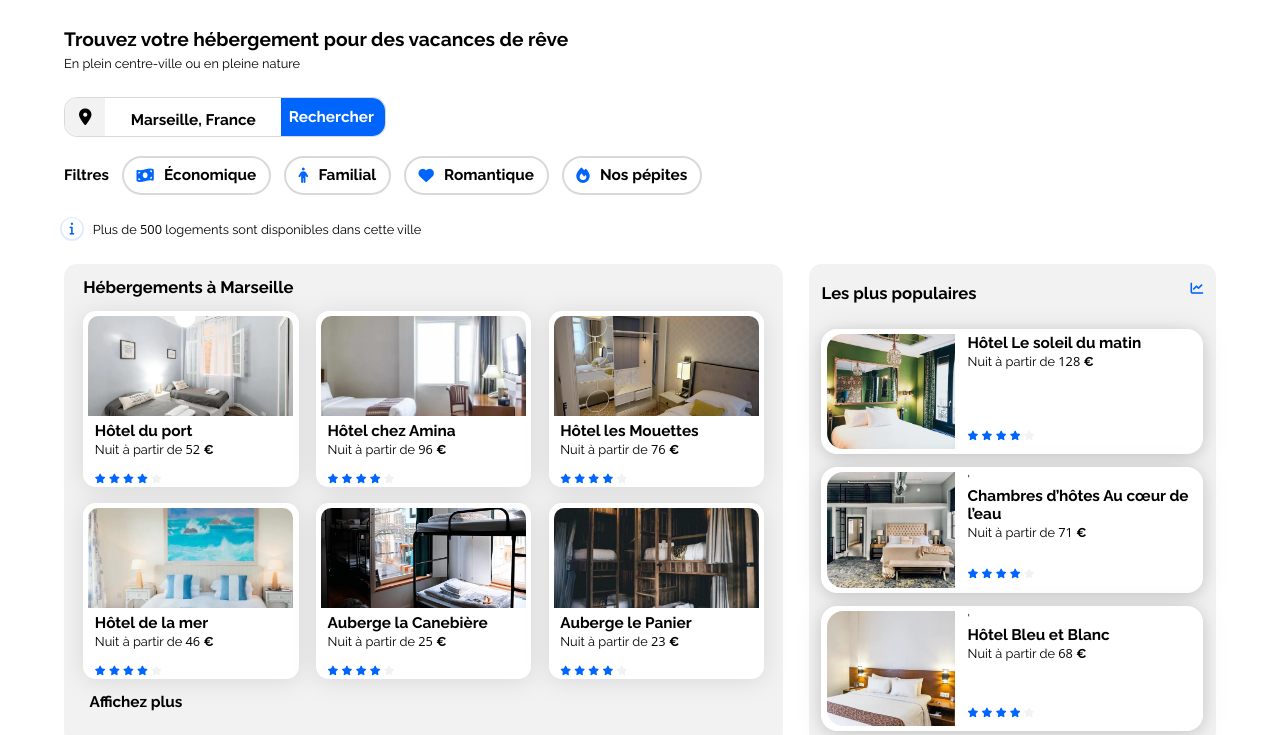
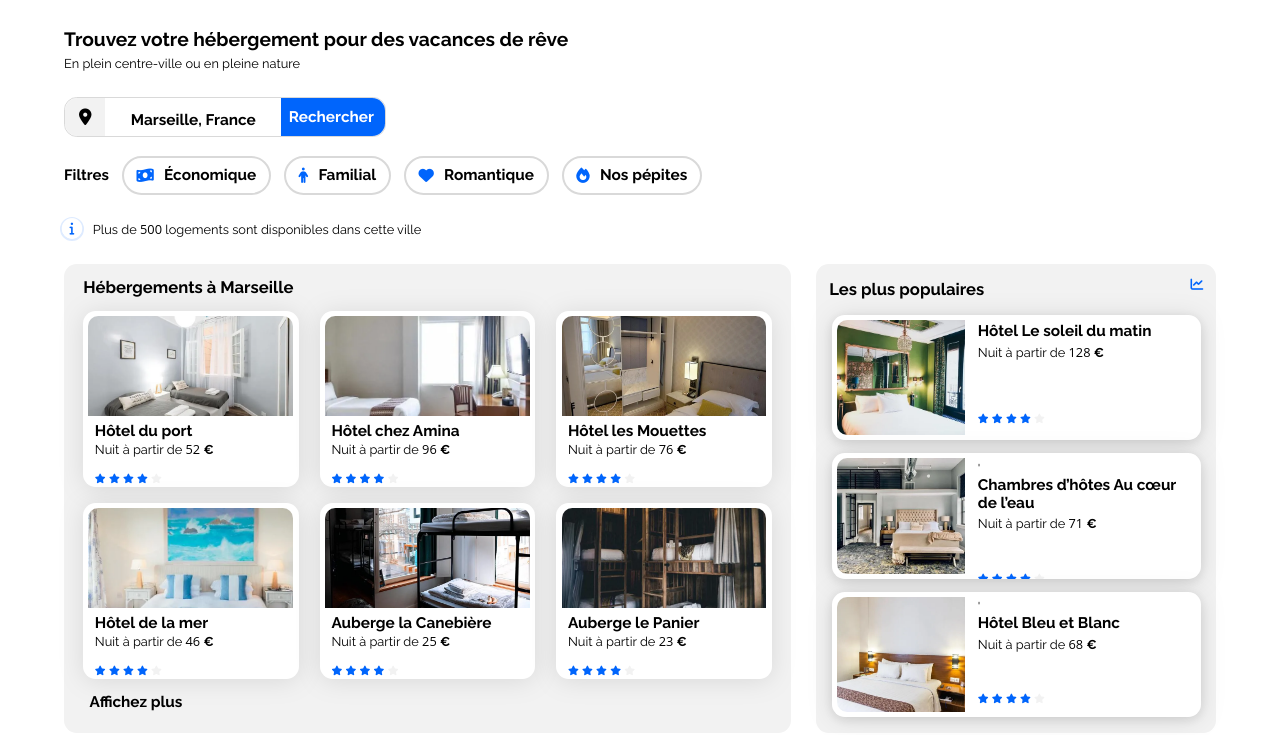
Before and after one commit to trackozor/p2_booki, a plain HTML site: page index.html in a window 1280 px wide. Shown: the part 73-808 px from the top of the page. Drawn offline with Linux system fonts and the light colour scheme.

Commit message:
autocommit-vs

```diff
--- a/css/style.css
+++ b/css/style.css
@@ -99,9 +99,10 @@ a {
 
 /* Style des titres des cartes */
 .card-title {
-    font-size: 1.2vw; /* Taille des titres des cartes */
+    font-size: 1.vw; /* Taille des titres des cartes */
     margin-top: 0; /* Suppression marge haute */
     margin-bottom: 0; /* Suppression marge basse */
+    font-size: 1.2vw;
 }
 
 /*Style du text a l intérieur de la carte*/
@@ -198,6 +199,8 @@ li {
     margin-bottom: 2vw;/**/
 
 }
+
+/* Style pour la zone de recherche*/
 .research-txt h2{
     margin-bottom: 0.5vw; /* Suppression de la marge basse*/
     font-size: 1.5vw; /* taille de la police correspondant a 1.5% de la largeur de l'écran*/
@@ -439,56 +442,73 @@ li {
 /* Section Populaires occupant 32% de la largeur */
 .populaires {
     width: 32vw; /* La section Populaires occupe 32% de la largeur de son parent */
-    display: flex;
-    flex-direction: column;
-    justify-content: space-between;
+    display: flex;/* Utilise flexbox pour aligner les éléments*/
+    flex-direction: column;/* alignement en colonne*/
+    justify-content: space-between; /* Repartis également l 'espace entre ls éléments*/
 }
-
 /* Titre de la section Populaires avec icône */
 .populaires-title {
     display: flex; /* Aligne l'icône et le texte horizontalement */
     justify-content: space-between; /* Espace le texte et l'icône */
-    padding-top: 0.5vw;/**/;
+    padding-top: 0.2vw;/* Espace intérieur haut correspondant à 0.5% de la largeur de l'écran */;
 }
 
 /* Style des cartes dans la section Populaires */
+.populaires-cards{
+    display: flex;/* utilise flexbox pour aligner les éléments*/
+    flex-direction: column;/* Alignement en colonne */
+    gap: 1vw;/* Espace entre les cartes */
+    padding:0.2vw;/* Espace intérieur correspondant à 0.2% de la largeur total de l'écran*/
+}
+
+/* Style de l intérieur cartes dans la section Populaires */
 .populaires-cards .card {
     display: flex; /* Aligne l'image et le texte en ligne */
     flex-direction: row; /* Aligne les éléments horizontalement */
     background-color: #fff; /* Fond blanc pour les cartes */
-    border-radius: 1rem; /* Bords arrondis */
-    box-shadow: 0 0.1875rem 0.9375rem rgba(0, 0, 0, 0.1); /* Ombre sous la carte */
+    border-radius: 1vw; /* Bords arrondis */
+    box-shadow: 0 0.1875vw 0.9375vw rgba(0, 0, 0, 0.1); /* Ombre sous la carte */
     overflow: hidden; /* Empêche le contenu de dépasser les bords arrondis */
     height: 9vw;
-    margin-top: 1vw;
 }
 
 /* Style des images dans les cartes Populaires */
 .populaires-cards img {
     width: 10vw; /* L'image occupe 33% de la largeur de la carte */
     object-fit: cover; /* L'image remplit son conteneur sans être déformée */
-    border-top-left-radius: 1rem; /* Arrondit le coin supérieur gauche */
-    border-bottom-left-radius: 1rem; /* Arrondit le coin inférieur gauche */
+    border-top-left-radius: 0.8vw; /* Arrondit le coin supérieur gauche */
+    border-bottom-left-radius: 0.8vw; /* Arrondit le coin inférieur gauche */
 }
 
 /* Contenu textuel des cartes Populaires */
 .populaires-cards .card-content {
     width: 18vw; /* Le texte occupe 67% de la carte */
-    padding-left: 1vw; /* Espace entre l'image et le texte */
-    display: flex;
+    padding: 0.2vw 1vw; /* Espace entre l'image et le texte */
+    display: flex;/* Utilise flexbox pour aligner les éléments*/
     flex-direction: column; /* Le texte est aligné verticalement */
+    margin-top: 0;
+    box-sizing: border-box;
     justify-content: space-between;
-    margin-top: 0;
 }
 
+.populaires-cards .card-txt{
+    margin: 0;
+    padding: 0 ;
+    display: flex;
+    flex-direction: column;
+    justify-content: space-between;
+    box-sizing: border-box;
+}
 /* Pas de marges pour le sous-titre des cartes */
 .populaires-cards .card-subtitle {
-    margin-top: 0; /* Supprime les marges */
-    padding-top: 0;
+    margin-top: 0.2vw; /* Supprime les marges */
+    margin-bottom: 3vw;
 }
 .populaires-cards .card-title {
     margin: 0; /* Supprime les marges */
+    padding:0;
 }
+
 
 /********************************************************************************************************/
 /* ---------------------- Section Activités à marseille -----------------------------------------------*/
```
